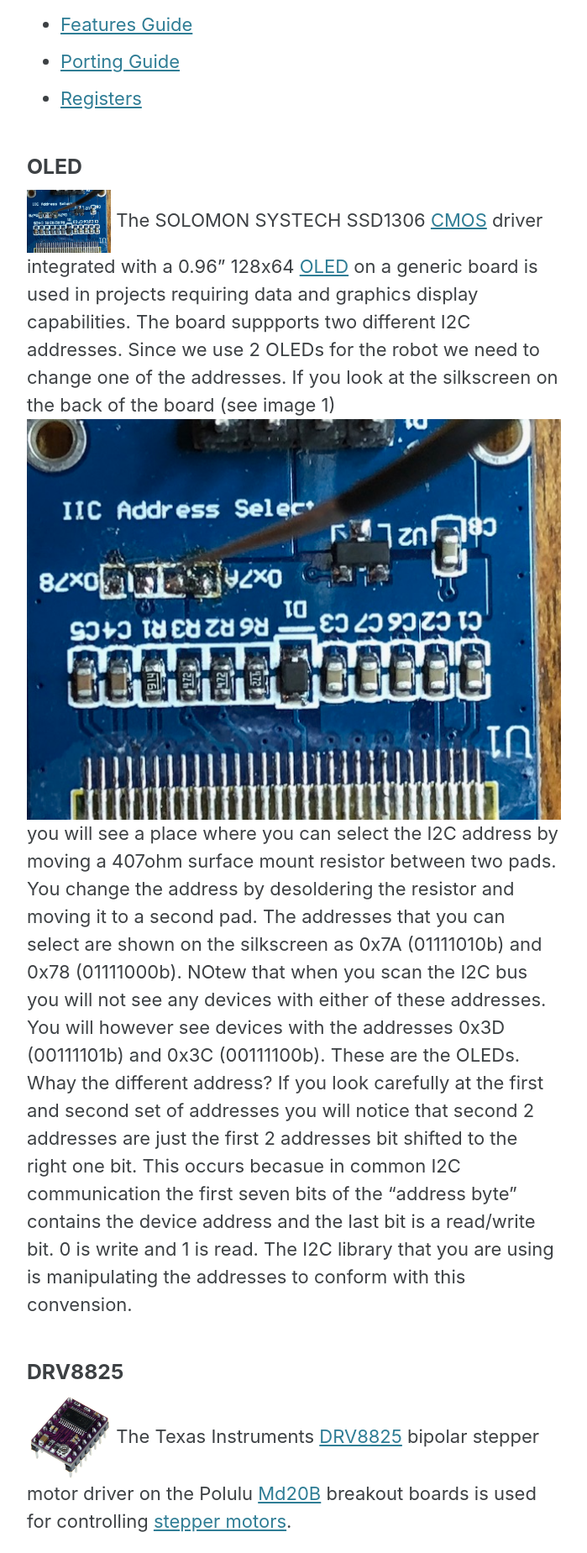
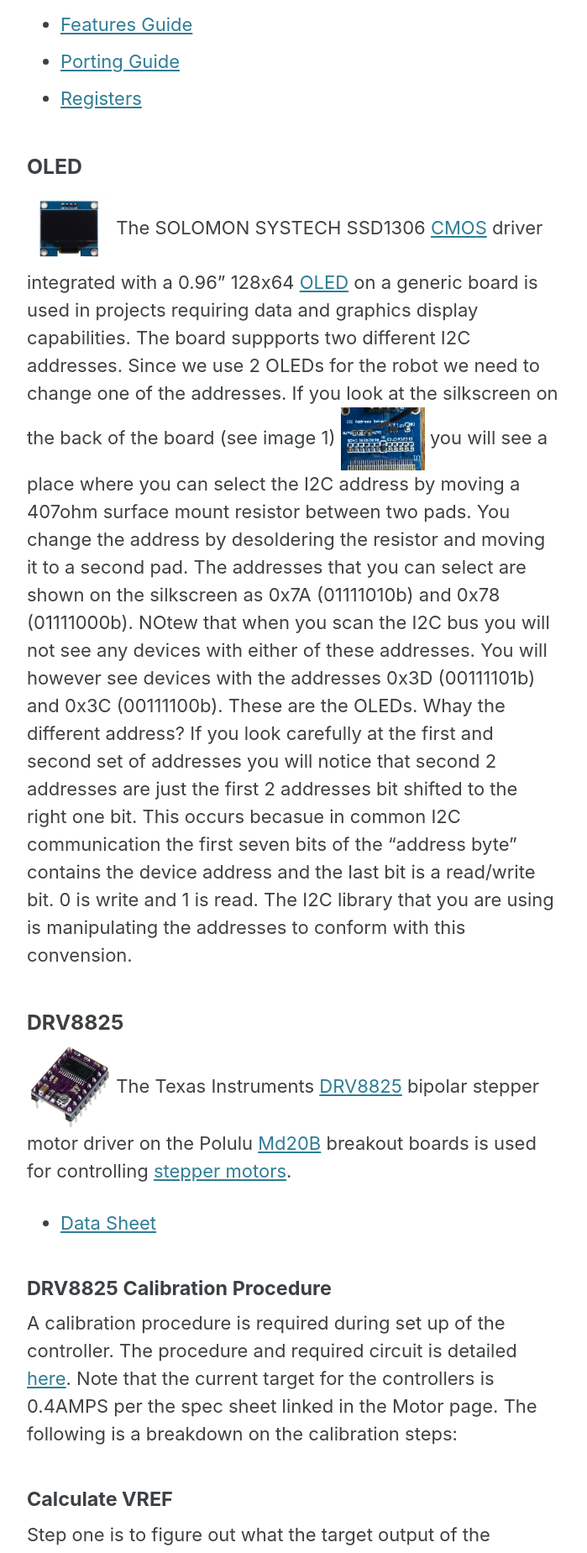
Before and after one commit to va3wam/va3wam.github.io, a Jekyll site: the page built from _pages/circuitry.md, in a window 1280 px wide. Shown: the part 2635-4484 px from the top of the page at 84% size, without its empty margins (290-989 px from the left). Built offline with Jekyll 4.4.1, drawn with Linux system fonts in a browser that asks for light colours; cached includes are drawn as plain includes.

Commit message:
Update circuitry.md

```diff
--- a/_pages/circuitry.md
+++ b/_pages/circuitry.md
@@ -56,10 +56,10 @@ for a dedicated application.
 </ul>
 
 ### OLED
-<img src="/assets/images/I2C-OLED-back.jpg" alt="OLED" height="100" width="100">
+<img src="/assets/images/I2C-OLED.jpg" alt="OLED" height="100" width="100">
 The SOLOMON SYSTECH <bold>SSD1306</bold> <a href="https://en.wikipedia.org/wiki/CMOS">CMOS</a> driver integrated with a 0.96" 128x64 <a href="https://en.wikipedia.org/wiki/OLED">OLED</a> on a generic board is used in projects requiring data and graphics display capabilities.
 The board suppports two different I2C addresses. Since we use 2 OLEDs for the robot we need to change one of the addresses. If you look at the silkscreen on the back of the board (see image 1)
-![OLED Back](/assets/images/I2C-OLED-back.jpg)
+<img src="/assets/images/I2C-OLED-back.jpg" alt="OLED" height="100" width="100">
 you will see a place where you can select the I2C address by moving a 407ohm surface mount resistor between two pads. You change the address by desoldering the resistor and moving it to a second pad. The addresses that you can select are shown on the silkscreen as 0x7A (01111010b) and 0x78 (01111000b). NOtew that when you scan the I2C bus you will not see any devices with either of these addresses. You will however see devices with the addresses 0x3D (00111101b) and 0x3C (00111100b). These are the OLEDs. Whay the different address? If you look carefully at the first and second set of addresses you will notice that second 2 addresses are just the first 2 addresses bit shifted to the right one bit. This occurs becasue in common I2C communication the first seven bits of the "address byte" contains the device address and the last bit is a read/write bit. 0 is write and 1 is read. The I2C library that you are using is manipulating the addresses to conform with this convension.
 
 ### DRV8825
```
